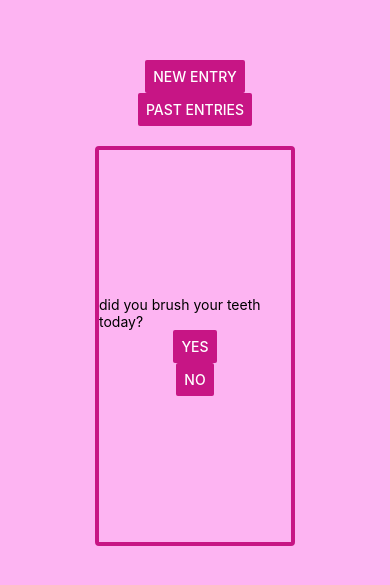
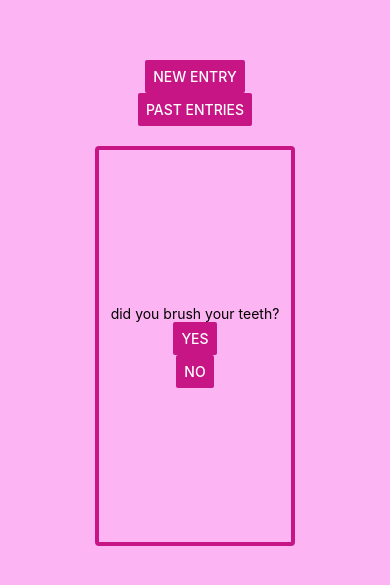
Before and after one commit to scorley3/diary2, a React Native app: screen / in a window 390 px wide. Shown: the part 109-694 px from the top of the page. Built offline with nearby package versions, Linux system fonts and the light colour scheme.

Commit message:
this is kind of not working still

```diff
--- a/App.tsx
+++ b/App.tsx
@@ -1,6 +1,5 @@
 import { StatusBar } from 'expo-status-bar';
-import React from 'react';
-import useState from 'react';
+import React, {useState} from 'react';
 import { StyleSheet, Text, View, Button, Component } from 'react-native';
 
 export default function App() {
@@ -13,7 +12,7 @@ export default function App() {
 }
 
 const componentArr = [
-	{ text: "did you brush your teeth today?" , buttonNum : 2, textBox : false},
+	{ text: "did you brush your teeth?" , buttonNum : 2, textBox : false},
 	{ text: "did you sleep enough?" , buttonNum : 2, textBox : false},
 	{ text: "what homework do you have?" , buttonNum : 1, textBox : true},
 	{ text: "do you have any tests tomorrow?" , buttonNum : 2, textBox : false},
@@ -23,34 +22,51 @@ const componentArr = [
 
 
 ]
+
+var count = 0;
 class MainComponent extends React.Component {
+	constructor(props) {
+		super(props);
+		this.state = {
+			num: 0
+		}
+		this.setState = () => {
+			num: 1
+		}
+	}
+	onClick = () => {
+	count++;
+	console.log(count);
+	setState({});
+	}
 	render(){
+		//const [state,setState] = useState(0);
 		var array = componentArr.map(({ text, buttonNum, textBox }) => (
-						<SectionComponent text={text} buttonNum = {buttonNum} textBox = {textBox} style = {styles.section} />
+						<SectionComponent style = {styles.section} onPress={this.onClick} text={text} buttonNum = {buttonNum} textBox = {textBox} />
 						));
 
 		return (
 			<View style = {styles.container}>
-				<Button title='new entry' color = '#c71585' margin = {20} borderRadius = {4} />
+				<Button title='new entry' color = '#c71585' borderRadius = {4}/>
 				<Button title='past entries' color = '#c71585' />
 				<View style = {styles.frame}>
-
-					<View style = {styles.frame}>
-					{array[0]}
-					</View>
+					{array[count]}
 				</View>
 
 			</View>
 		);
 	}
 }
+
+
 class SectionComponent extends React.Component {
 	constructor(props) {
 		super(props);
 		this.state = {
 			text: props.text,
 			buttonNum: props.buttonNum,
-			textBox: props.textBox
+			textBox: props.textBox,
+			onClick: props.onPress,
 
 		};
 	}
@@ -67,14 +83,14 @@ class SectionComponent extends React.Component {
 				<View style = {styles.section}>
 				<Text>{this.state.text}</Text>
 				<input type='text' />
-				<Button color = '#c71585' title = 'submit' />
+				<Button color = '#c71585' title = 'submit' onPress= {props.onClick} />
 				</View>
 				);
 		} else if (this.state.textBox == false & this.state.buttonNum == 2) {
 			var arr = ['yes','no'];
 			var buttonArr = [];
 			for (var x = 0; x < arr.length; x++) {
-				buttonArr.push(<Button color = '#c71585' title = {arr[x]} />);
+				buttonArr.push(<Button color = '#c71585' title = {arr[x]} onPress={this.state.onClick}/>);
 			}
 			return (
 				<View style = {styles.section}>
```
